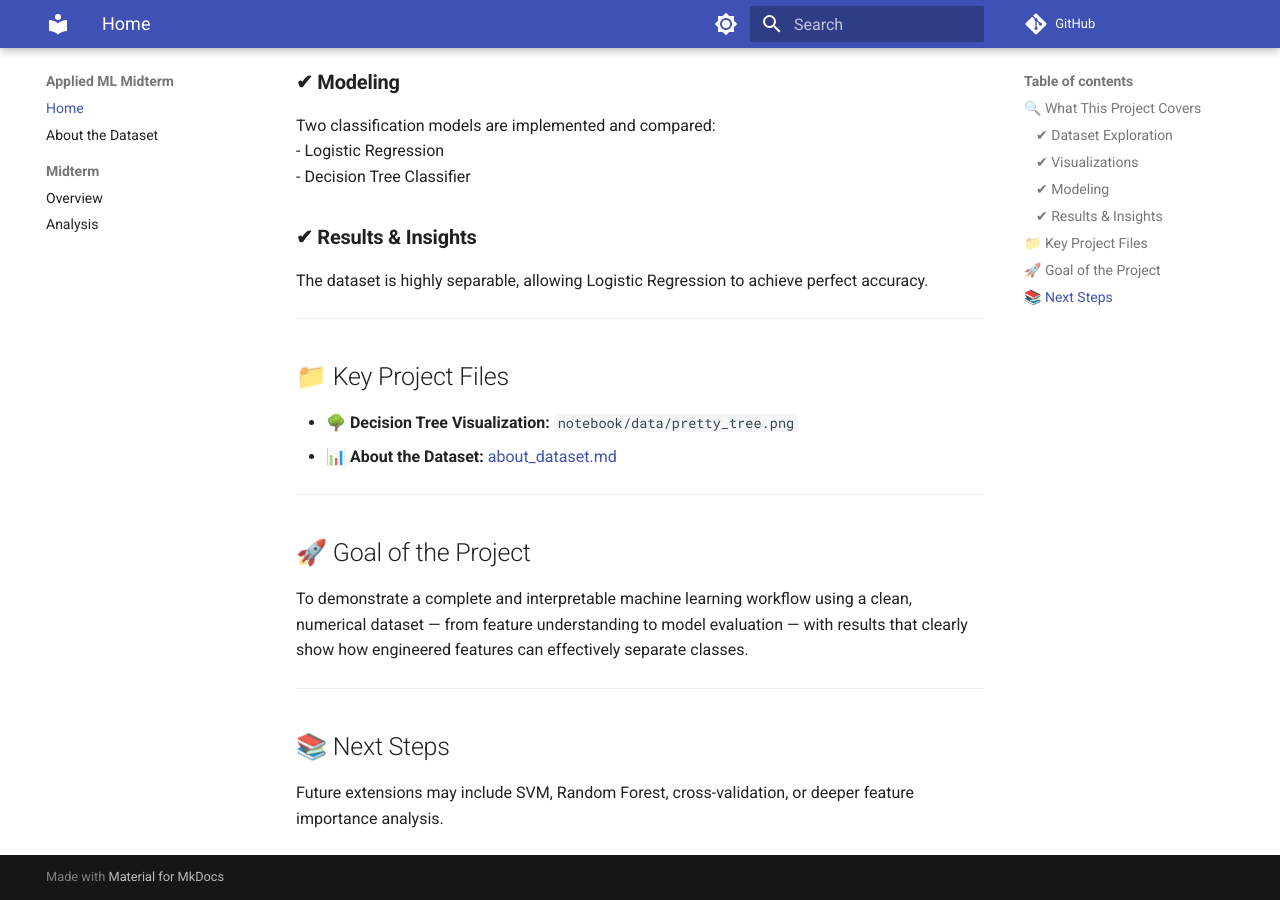
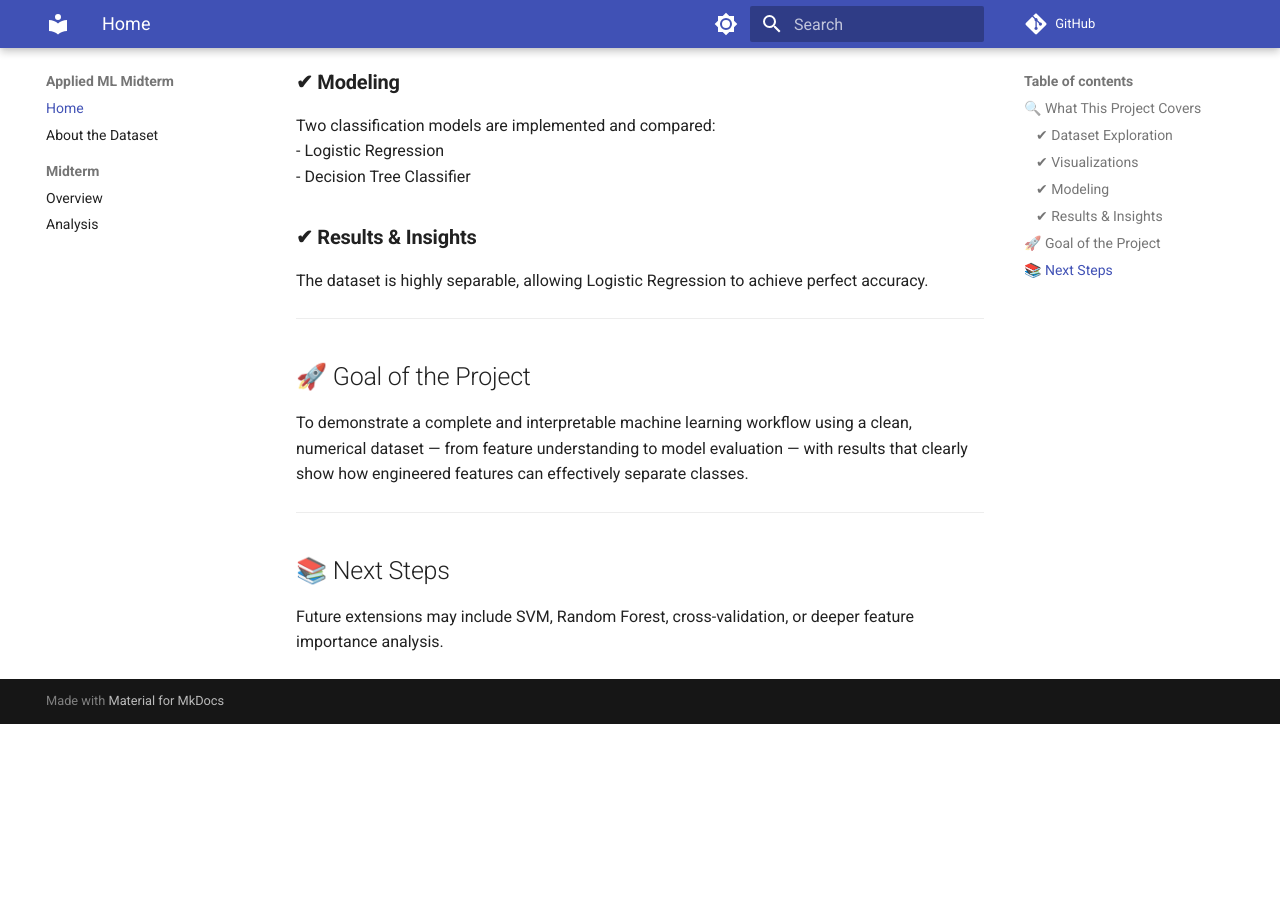
Before and after one commit to Pojetta/ml-midterm-farris, an MkDocs documentation site: the page built from docs/index.md, in a window 1280 px wide and 900 px high, scrolled down 725 px. Built offline with MkDocs 1.6.1 and Material for MkDocs 9.7.7, drawn with Linux system fonts in a browser that asks for light colours; comment, search, counter and statistics services are not loaded; after the commit the page ends 1449 px from its top, so only the background shows below that.

```diff
--- a/docs/index.md
+++ b/docs/index.md
@@ -28,12 +28,6 @@ The dataset is highly separable, allowing Logistic Regression to achieve perfect
 
 ---
 
-## 📁 Key Project Files
-- 🌳 **Decision Tree Visualization:** `notebook/data/pretty_tree.png`
-- 📊 **About the Dataset:** [about_dataset.md](about_dataset.md)
-
----
-
 ## 🚀 Goal of the Project
 To demonstrate a complete and interpretable machine learning workflow using a clean, numerical dataset — from feature understanding to model evaluation — with results that clearly show how engineered features can effectively separate classes.
 
```
Also changed, not shown: README.md (+3 -3 lines), docs/midterm/README.md (+2 -1 lines), peer_review.md (+2 -0 lines), 4 other files.
